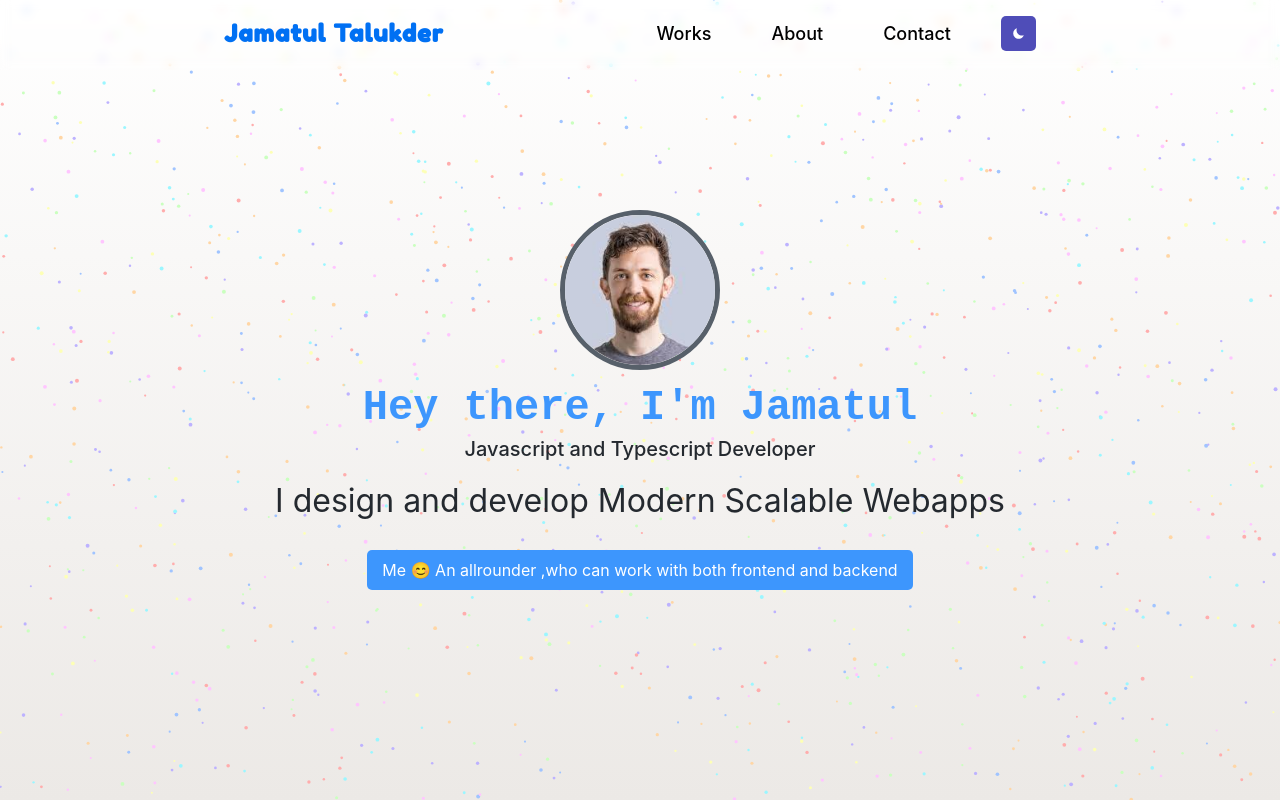
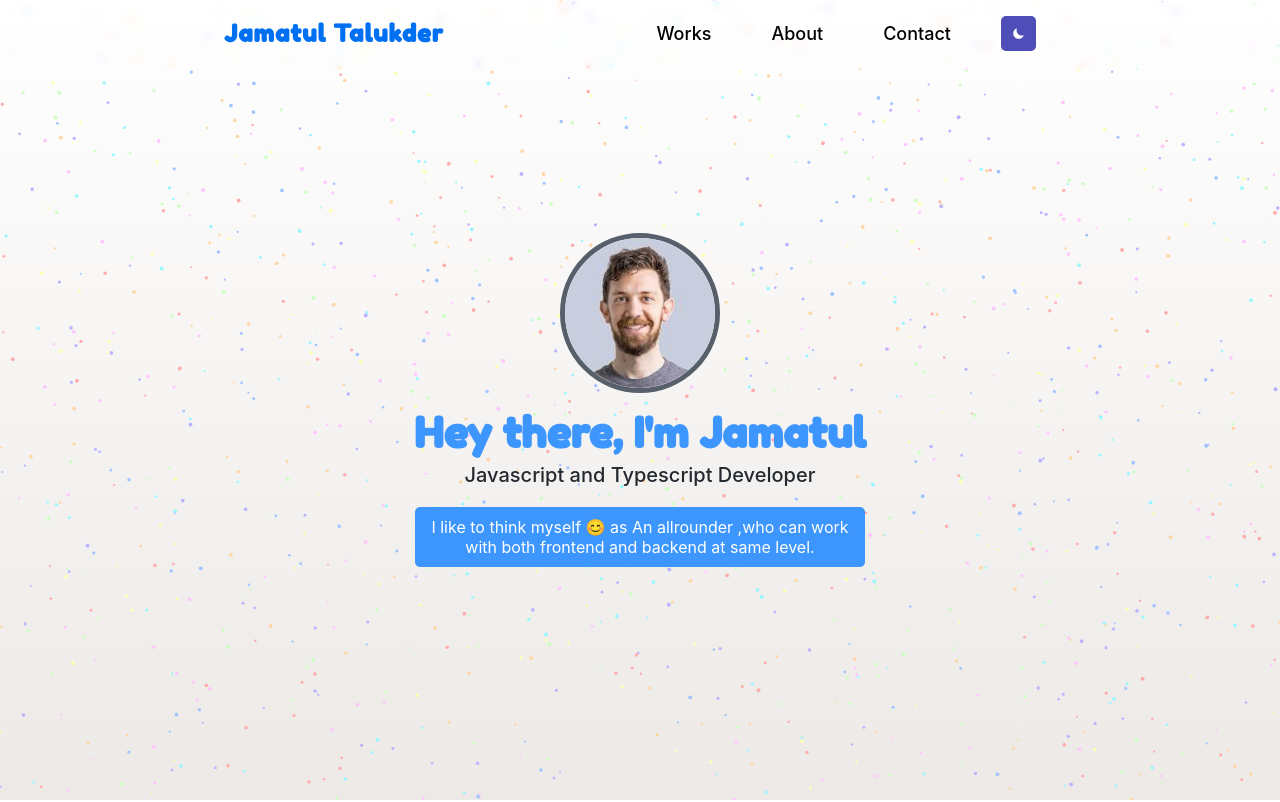
Before and after one commit to jamatuldev/portfolio, a Next.js app: page / in a window 1280 px wide. Shown: the top 802 px of the page. Built offline with nearby package versions, Linux system fonts and the light colour scheme.

Commit message:
Fixed: Typo is changed in Showcase

```diff
--- a/components/showcase/index.js
+++ b/components/showcase/index.js
@@ -15,6 +15,7 @@ const Heading = styled.h1`
   font-size: 42px;
   color: ${(p) => p.theme.p};
   font-family: monospace;
+  font-family: "Fredoka One";
   font-weight: 700;
 
   margin-top: 10px;
@@ -28,6 +29,7 @@ const Heading = styled.h1`
   }
 `;
 const SubHeading = styled.h2`
+  display: none;
   font-size: 32px;
   font-weight: 400;
   color: ${(p) => p.theme.lc};
@@ -58,11 +60,19 @@ const Label = styled.p`
   justify-content: center;
   border-radius: 5px;
   margin: 0;
+  width: 450px;
+  margin-top: 20px;
   @media (max-width: 768px) {
     font-size: 15px;
+    width: 410px;
   }
   @media (max-width: 468px) {
     font-size: 14px;
+    width: 365px;
+  }
+  @media (max-width: 431px) {
+    font-size: 14px;
+    width: 260px;
   }
 `;
 const AvatarWrapper = styled.div``;
@@ -100,7 +110,8 @@ export default function Showcase() {
       <SmHeading>Javascript and Typescript Developer</SmHeading>
       <SubHeading>I design and develop Modern Scalable Webapps</SubHeading>
       <Label>
-        Me 😊 An allrounder ,who can work with both frontend and backend
+        I like to think myself 😊 as An allrounder ,who can work with both
+        frontend and backend at same level.
       </Label>
     </ShowcaseWrapper>
   );
--- a/styles/globals.css
+++ b/styles/globals.css
@@ -1,5 +1,5 @@
 @import url("https://fonts.googleapis.com/css2?family=Fredoka+One&display=swap");
-
+@import url("https://fonts.googleapis.com/css2?family=Fredoka+One&display=swap");
 html,
 body {
   padding: 0;
```
